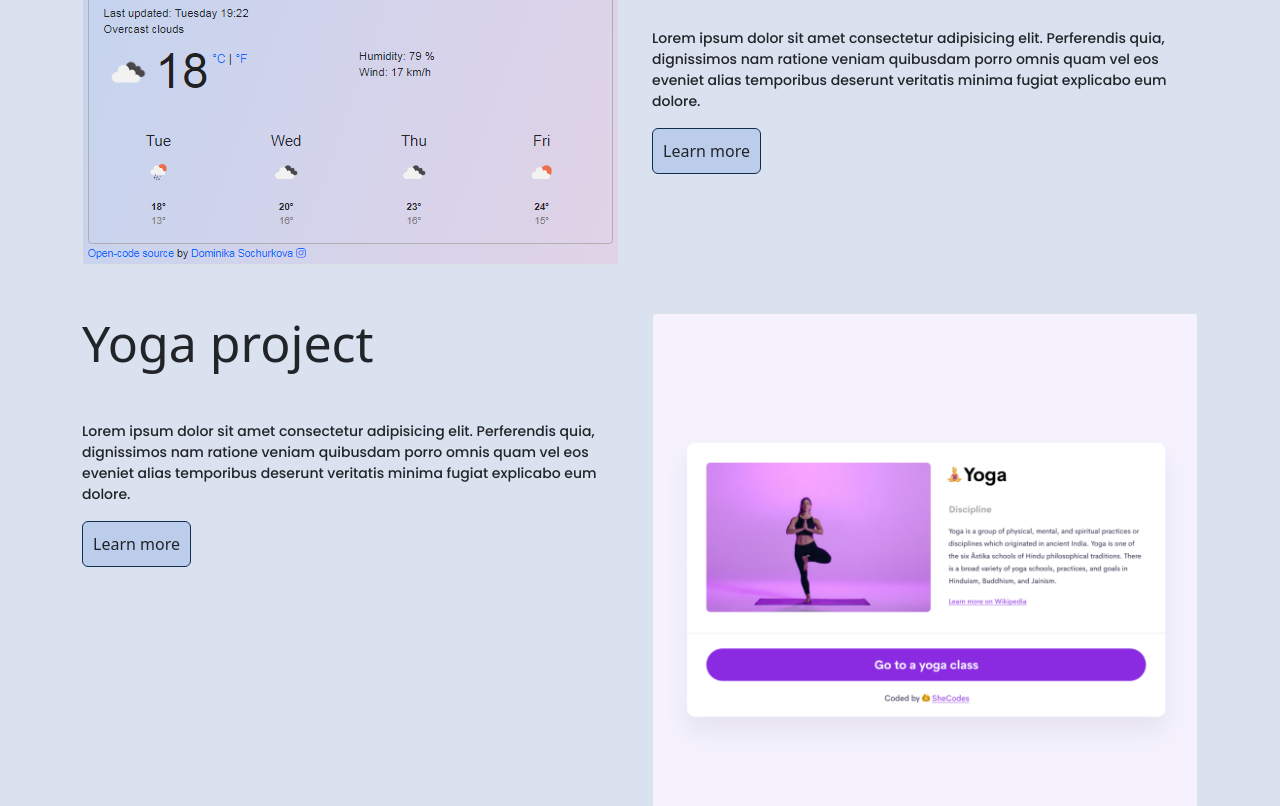
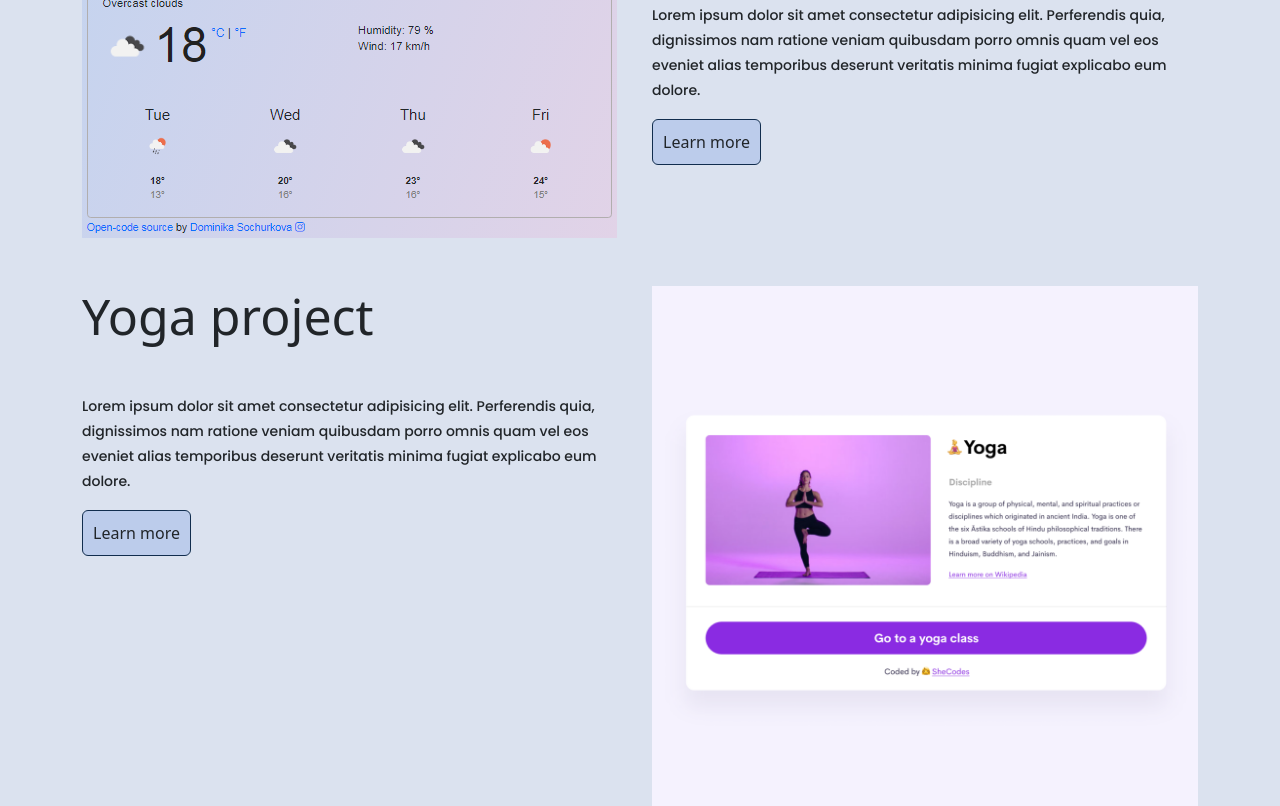
Before and after one commit to Dom1ka/Portfolio-project, a plain HTML site: page index.html in a window 1280 px wide. Shown: the part 567-1373 px from the top of the page. Drawn offline with nearby package versions, Linux system fonts and the light colour scheme.

Commit message:
Homepage content

```diff
--- a/index.html
+++ b/index.html
@@ -42,11 +42,7 @@
     <div class="container">
       <div class="row">
         <div class="col-6">
-          <img
-            src="images/VanilaWeatherApp.PNG"
-            alt=""
-            class="img-fluid rounded border"
-          />
+          <img src="images/VanilaWeatherApp.PNG" alt="" class="img-fluid" />
         </div>
         <div class="col-6 mt-3">
           <h2 class="mb-5">WeatherApp project</h2>
@@ -74,7 +70,7 @@
           <img
             src="images/yoga.png"
             alt="yoga project picture"
-            class="img-fluid rounded border"
+            class="img-fluid"
           />
         </div>
       </div>
@@ -83,7 +79,7 @@
           <img
             src="images/yogurt.png"
             alt="Yogurt project picture"
-            class="img-fluid rounded border"
+            class="img-fluid"
           />
         </div>
         <div class="col-6">
--- a/src/style.css
+++ b/src/style.css
@@ -26,6 +26,7 @@ p {
   border-radius: 4px;
   font-weight: normal;
   font-size: 14px;
+  line-height: 25px;
 }
 
 .hero {
@@ -57,3 +58,6 @@ p {
   background-color: #bccceb;
   padding: 10px;
 }
+.btn-launch:hover {
+  background-color: transparent;
+}
```
